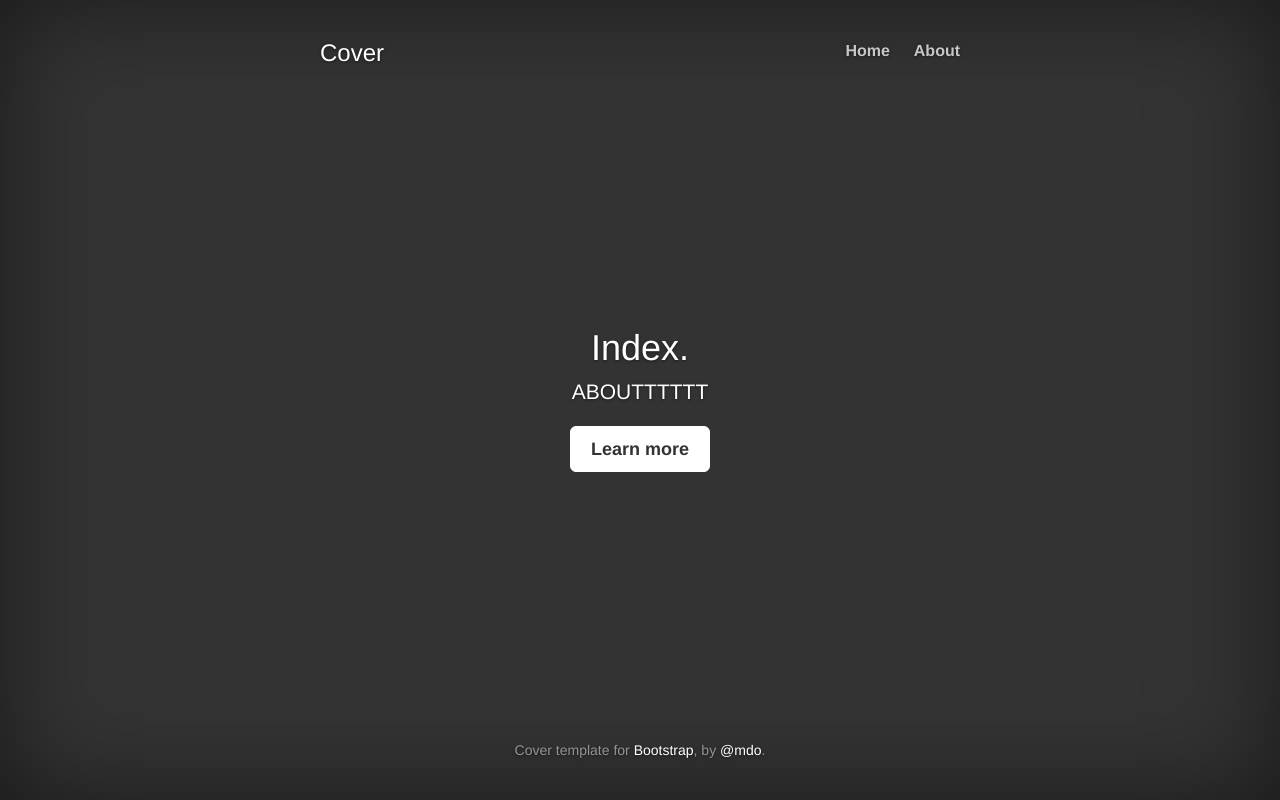
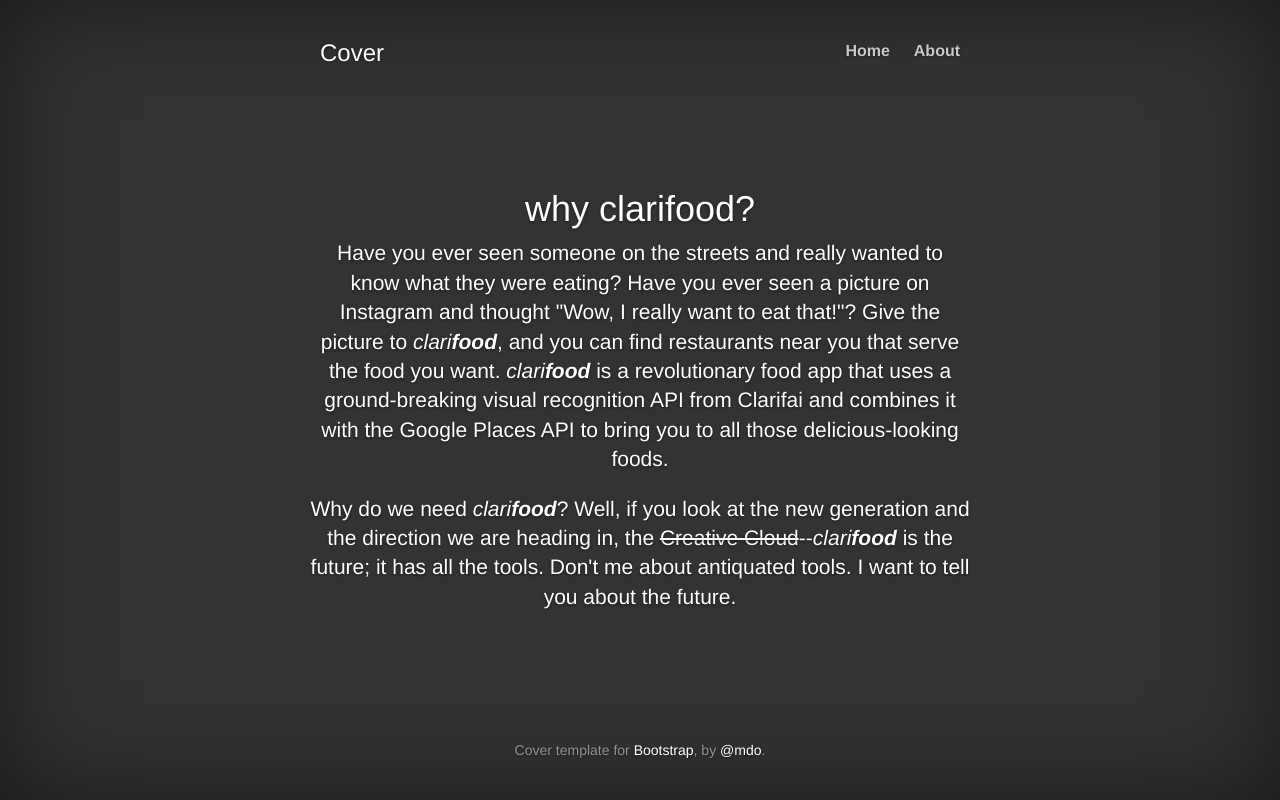
Before and after one commit to sunyang713/clarifood, a Flask app: page /about in a window 1280 px wide. Run offline with Flask 2, Linux system fonts and the light colour scheme; some libraries are stand-ins or nearby versions.

Commit message:
updated about page

```diff
--- a/templates/about.html
+++ b/templates/about.html
@@ -1,10 +1,12 @@
 {% extends "base.html" %}
 {% block content %}
 <div class="inner cover">
-  <h1 class="cover-heading">Index.</h1>
-  <p class="lead">ABOUTTTTTT</p>
+  <h1 class="cover-heading">why clarifood?</h1>
   <p class="lead">
-    <a href="#" class="btn btn-lg btn-default">Learn more</a>
+    Have you ever seen someone on the streets and really wanted to know what they were eating? Have you ever seen a picture on Instagram and thought "Wow, I really want to eat that!"? Give the picture to <i>clari<b>food</b></i>, and you can find restaurants near you that serve the food you want. <i>clari<b>food</b></i> is a revolutionary food app that uses a ground-breaking visual recognition API from <a href="https://www.clarifai.com">Clarifai</a> and combines it with the Google Places API to bring you to all those delicious-looking foods.
+  </p>
+  <p class="lead">
+    Why do we need <i>clari<b>food</b></i>? Well, if you look at the new generation and the direction we are heading in, the <s>Creative Cloud</s>--<i>clari<b>food</b></i> is the future; it has all the tools. Don't me about antiquated tools. I want to tell you about the future.
   </p>
 </div>
 {% endblock %}
```
